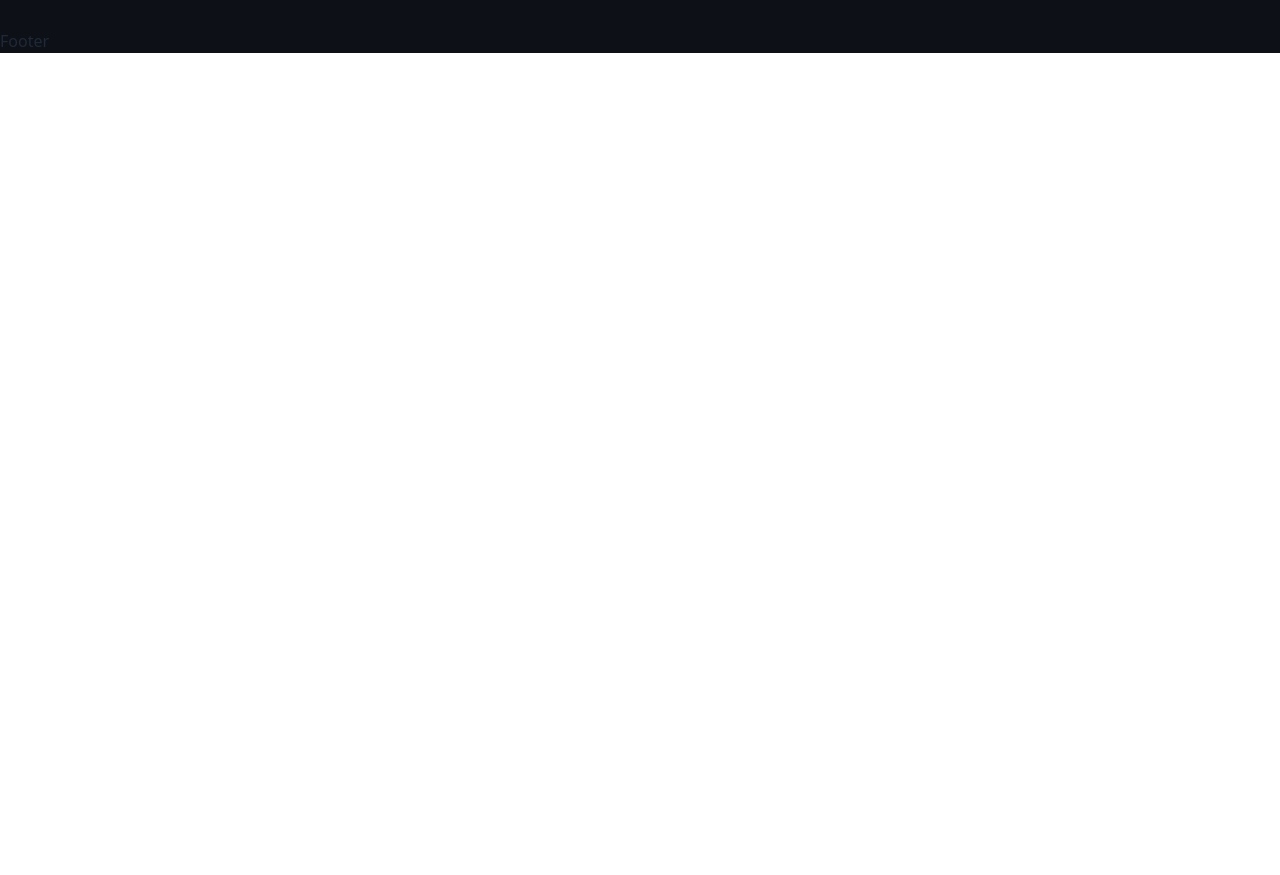
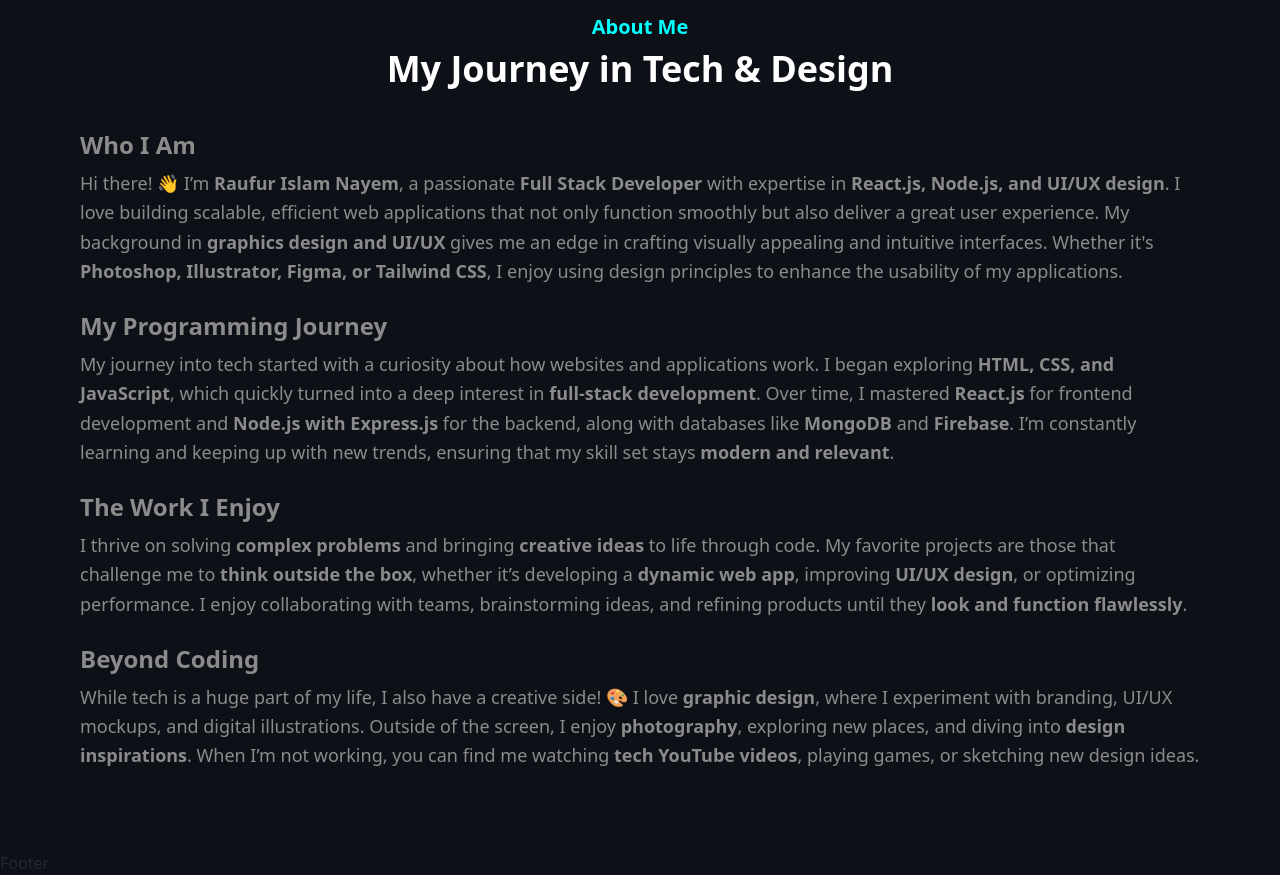
Before and after one commit to raufurislam/raufurislam, a React (Vite) app: page / in a window 1280 px wide. Shown: the part 900-1775 px from the top of the page. Before the commit the page ends 953 px from the top, so only its background shows below. Built offline with nearby package versions, Linux system fonts and the light colour scheme.

Commit message:
About me

```diff
--- /dev/null
+++ b/src/Pages/Home/AboutMe/AboutMe.jsx
@@ -0,0 +1,98 @@
+const AboutMe = () => {
+  return (
+    <div className="max-w-screen-2xl mx-auto md:px-4 lg:px-20 px-4">
+      {/* Heading */}
+      <div className="text-center mb-10">
+        <h4 className="text-primary font-semibold text-xl mb-2">About Me</h4>
+        <h4 className="text-white text-4xl font-bold">
+          My Journey in Tech & Design
+        </h4>
+      </div>
+
+      {/* Content */}
+      <div className=" text-secondary text-lg leading-relaxed space-y-6">
+        {/* Who I Am */}
+        <div>
+          <h5 className="text-2xl font-bold mb-2">Who I Am</h5>
+          <p>
+            Hi there! 👋 I’m{" "}
+            <span className="font-bold">Raufur Islam Nayem</span>, a passionate{" "}
+            <span className="font-bold">Full Stack Developer</span> with
+            expertise in{" "}
+            <span className="font-bold">
+              React.js, Node.js, and UI/UX design
+            </span>
+            . I love building scalable, efficient web applications that not only
+            function smoothly but also deliver a great user experience. My
+            background in{" "}
+            <span className="font-bold">graphics design and UI/UX</span> gives
+            me an edge in crafting visually appealing and intuitive interfaces.
+            Whether it's{" "}
+            <span className="font-bold">
+              Photoshop, Illustrator, Figma, or Tailwind CSS
+            </span>
+            , I enjoy using design principles to enhance the usability of my
+            applications.
+          </p>
+        </div>
+
+        {/* My Programming Journey */}
+        <div>
+          <h5 className="text-2xl font-bold mb-2">My Programming Journey</h5>
+          <p>
+            My journey into tech started with a curiosity about how websites and
+            applications work. I began exploring{" "}
+            <span className="font-bold">HTML, CSS, and JavaScript</span>, which
+            quickly turned into a deep interest in{" "}
+            <span className="font-bold">full-stack development</span>. Over
+            time, I mastered <span className="font-bold">React.js</span> for
+            frontend development and{" "}
+            <span className="font-bold">Node.js with Express.js</span> for the
+            backend, along with databases like{" "}
+            <span className="font-bold">MongoDB</span> and{" "}
+            <span className="font-bold">Firebase</span>. I’m constantly learning
+            and keeping up with new trends, ensuring that my skill set stays{" "}
+            <span className="font-bold">modern and relevant</span>.
+          </p>
+        </div>
+
+        {/* The Work I Enjoy */}
+        <div>
+          <h5 className="text-2xl font-bold mb-2">The Work I Enjoy</h5>
+          <p>
+            I thrive on solving{" "}
+            <span className="font-bold">complex problems</span> and bringing{" "}
+            <span className="font-bold">creative ideas</span> to life through
+            code. My favorite projects are those that challenge me to{" "}
+            <span className="font-bold">think outside the box</span>, whether
+            it’s developing a <span className="font-bold">dynamic web app</span>
+            , improving
+            <span className="font-bold"> UI/UX design</span>, or optimizing
+            performance. I enjoy collaborating with teams, brainstorming ideas,
+            and refining products until they{" "}
+            <span className="font-bold">look and function flawlessly</span>.
+          </p>
+        </div>
+
+        {/* Beyond Coding */}
+        <div>
+          <h5 className="text-2xl font-bold mb-2">Beyond Coding</h5>
+          <p>
+            While tech is a huge part of my life, I also have a creative side!
+            🎨 I love <span className="font-bold">graphic design</span>, where I
+            experiment with branding, UI/UX mockups, and digital illustrations.
+            Outside of the screen, I enjoy{" "}
+            <span className="font-bold">photography</span>, exploring new
+            places, and diving into{" "}
+            <span className="font-bold">design inspirations</span>. When I’m not
+            working, you can find me watching{" "}
+            <span className="font-bold">tech YouTube videos</span>, playing
+            games, or sketching new design ideas.
+          </p>
+        </div>
+      </div>
+    </div>
+  );
+};
+
+export default AboutMe;
--- a/src/Pages/Home/Home/Home.jsx
+++ b/src/Pages/Home/Home/Home.jsx
@@ -1,6 +1,7 @@
 import React from "react";
 import Hero from "../Hero/Hero";
 import SocialLink from "../SocialLink/SocialLink";
+import AboutMe from "../AboutMe/AboutMe";
 
 const Home = () => {
   return (
@@ -9,6 +10,9 @@ const Home = () => {
       <div className="mt-16">
         <SocialLink></SocialLink>
       </div>
+      <div className="mt-16">
+        <AboutMe></AboutMe>
+      </div>
     </div>
   );
 };
--- a/src/Pages/Home/SocialLink/SocialLink.jsx
+++ b/src/Pages/Home/SocialLink/SocialLink.jsx
@@ -51,7 +51,7 @@ const SocialLink = () => {
           href="https://web.facebook.com/raufurislam.nayem"
           target="_blank"
           rel="noopener noreferrer"
-          className="px-4 py-4 rounded-xl bg-neutral text-white transition duration-300 hover:bg-[#1877F2]"
+          className="px-4 py-4 rounded-xl bg-neutral text-secondary transition duration-300 hover:bg-[#1877F2]"
         >
           <FaFacebookF size={32} />
         </a>
@@ -59,7 +59,7 @@ const SocialLink = () => {
           href="https://github.com/raufurislam"
           target="_blank"
           rel="noopener noreferrer"
-          className="px-4 py-4 rounded-xl bg-neutral text-white transition duration-300 hover:bg-[#333]"
+          className="px-4 py-4 rounded-xl bg-neutral text-secondary transition duration-300 hover:bg-[#333]"
         >
           <FiGithub size={32} />
         </a>
@@ -67,7 +67,7 @@ const SocialLink = () => {
           href="https://www.linkedin.com/in/raufur-islam-698030319/"
           target="_blank"
           rel="noopener noreferrer"
-          className="px-4 py-4 rounded-xl bg-neutral text-white transition duration-300 hover:bg-[#0077B5]"
+          className="px-4 py-4 rounded-xl bg-neutral text-secondary transition duration-300 hover:bg-[#0077B5]"
         >
           <FaLinkedinIn size={32} />
         </a>
@@ -75,7 +75,7 @@ const SocialLink = () => {
           href="https://x.com/raufurNayem"
           target="_blank"
           rel="noopener noreferrer"
-          className="px-4 py-4 rounded-xl bg-neutral text-white transition duration-300 hover:bg-[#1DA1F2]"
+          className="px-4 py-4 rounded-xl bg-neutral text-secondary transition duration-300 hover:bg-[#1DA1F2]"
         >
           <FaXTwitter size={32} />
         </a>
--- a/tailwind.config.js
+++ b/tailwind.config.js
@@ -6,8 +6,8 @@ export default {
       colors: {
         primary: "#00FFFF", // Example cyan
         neutral: "#13171F", // faded base
-        accent: "#5B5B5B", // Example Amber
-        secondary: "#5B5B5B", // Example Purple
+        secondary: "#8B8B8B", // Example Purple
+        accent: "#5B5B5B", // faded 3
       },
     },
   },
```
